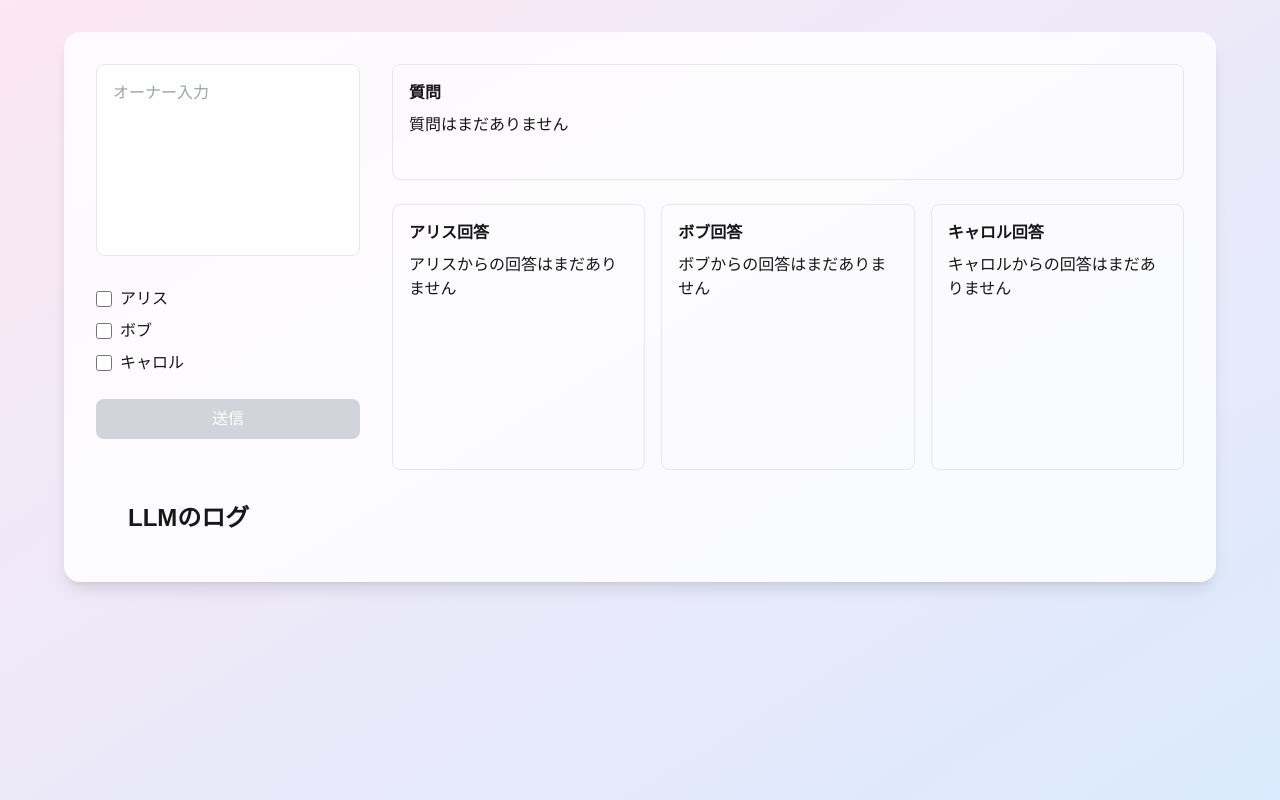
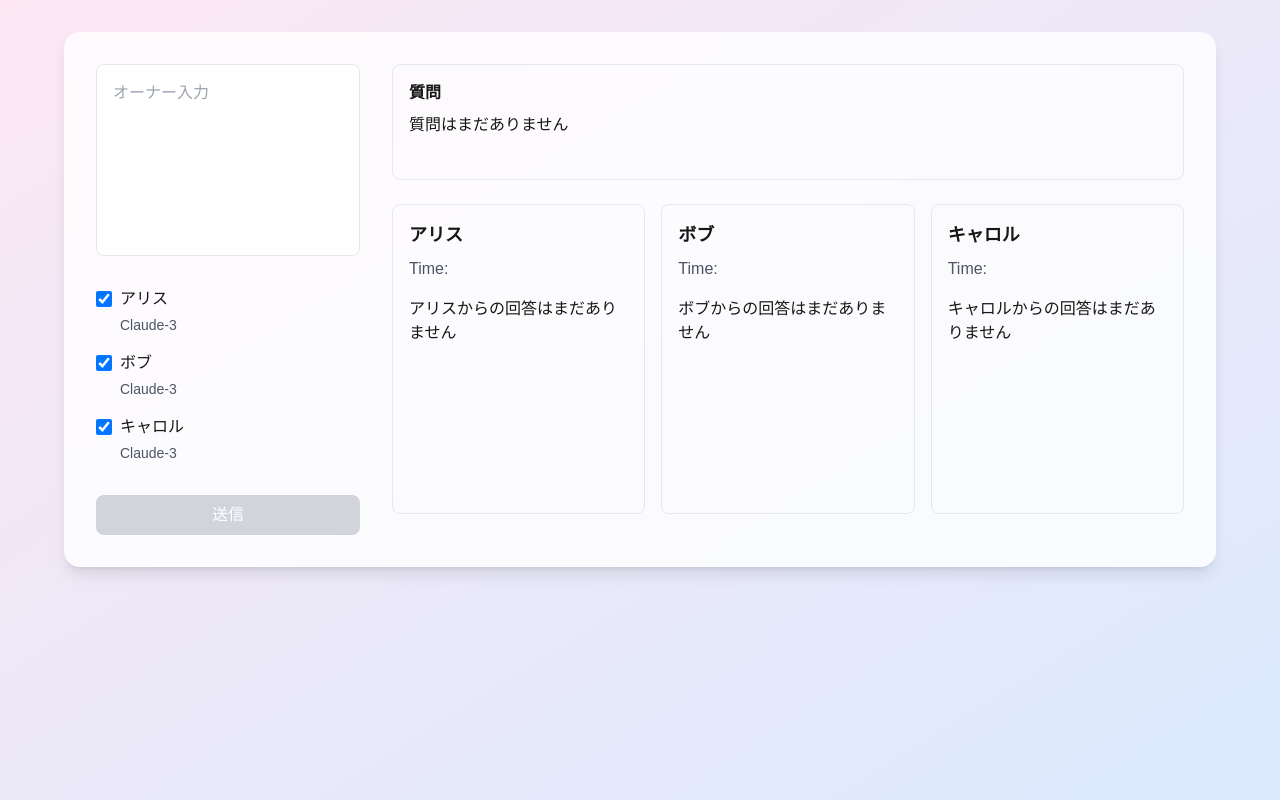
Before and after one commit to Nyukimin/MultiChat, a Next.js app: page / in a window 1280 px wide. Built offline with nearby package versions, Linux system fonts and the light colour scheme.

Commit message:
# 変更履歴
## UIの改善
- LLMログの削除
- キャラクター選択エリアにLLM名を追加
- チェックボックスの初期値を全てONに設定

## 主な修正点
- page.tsxのリファクタリング
- キャラクターIDの統一
- 不要な機能の削除

```diff
--- a/app/page.tsx
+++ b/app/page.tsx
@@ -3,42 +3,39 @@
 import React, { useState, useEffect } from 'react';
 import { ChatProvider } from '@/app/lib/context/ChatContext';
 
-interface LLMLog {
-  timestamp: Date;
-  characterId: string;
-  instruction: string;
-  response: string;
-}
-
 interface CharacterResponse {
   characterId: string;
   message: string;
+  llmName?: string;
+  responseTime?: number;
+  tokensPerSecond?: number;
+  questionTimestamp?: Date;
+  responseTimestamp?: Date;
 }
 
 export default function Home() {
-  const [selectedCharacters, setSelectedCharacters] = useState<string[]>([])
+  const [selectedCharacters, setSelectedCharacters] = useState<string[]>(['character1', 'character2', 'character3'])
   const [ownerInput, setOwnerInput] = useState('');
   const [characterResponses, setCharacterResponses] = useState<CharacterResponse[]>([]);
-  const [llmLogs, setLlmLogs] = useState<LLMLog[]>([]);
   const [serverConfig, setServerConfig] = useState<any>(null);
   const [question, setQuestion] = useState('');
 
   // キャラクターリストの定義
   const characters = [
     {
-      id: 'alice',
+      id: 'character1',
       name: 'アリス',
       avatar: '/avatars/alice.png',
       description: '明るく活発な少女'
     },
     {
-      id: 'bob',
+      id: 'character2',
       name: 'ボブ',
       avatar: '/avatars/bob.png',
       description: '冷静で論理的な青年'
     },
     {
-      id: 'carol',
+      id: 'character3',
       name: 'キャロル',
       avatar: '/avatars/carol.png',
       description: '優しく思いやりのある女性'
@@ -47,6 +44,8 @@ export default function Home() {
 
   const handleSendInstruction = async () => {
     if (!ownerInput.trim()) return;
+
+    const questionTimestamp = new Date();
 
     try {
       const response = await fetch('/api/generate', {
@@ -65,27 +64,21 @@ export default function Home() {
       }
 
       const data = await response.json();
+      const responseTimestamp = new Date();
 
-      // 各キャラクターの応答をログに追加
-      const newLogs = data.responses.map((resp: { characterId: string; message: string }) => ({
-        timestamp: new Date(),
-        characterId: resp.characterId,
-        instruction: ownerInput,
-        response: resp.message
+      const enrichedResponses = data.responses.map((resp: any) => ({
+        ...resp,
+        llmName: 'Claude-3-Opus',
+        questionTimestamp,
+        responseTimestamp,
+        responseTime: (responseTimestamp.getTime() - questionTimestamp.getTime()) / 1000,
+        tokensPerSecond: resp.tokenCount ? resp.tokenCount / ((responseTimestamp.getTime() - questionTimestamp.getTime()) / 1000) : 0
       }));
 
-      setLlmLogs(prevLogs => [...newLogs, ...prevLogs]); // 新しいログを先頭に追加
-      setCharacterResponses(data.responses); // キャラクターの回答を更新
+      setCharacterResponses(enrichedResponses);
       setOwnerInput('');
     } catch (error) {
       console.error('エラー:', error);
-      // エラーをログに追加
-      setLlmLogs(prevLogs => [{
-        timestamp: new Date(),
-        characterId: 'system',
-        instruction: ownerInput,
-        response: `エラーが発生しました: ${error instanceof Error ? error.message : '不明なエラー'}`
-      }, ...prevLogs]);
     }
   };
 
@@ -93,6 +86,12 @@ export default function Home() {
   const getCharacterName = (id: string) => {
     const character = characters.find(c => c.id === id);
     return character ? character.name : id;
+  };
+
+  // 時刻をHH:MM:SS形式でフォーマット
+  const formatTime = (date?: Date) => {
+    if (!date) return '';
+    return date.toLocaleTimeString('ja-JP', { hour: '2-digit', minute: '2-digit', second: '2-digit' });
   };
 
   return (
@@ -115,7 +114,8 @@ export default function Home() {
               {/* キャラクター選択エリア */}
               <div>
                 {characters.map((character) => (
-                  <div key={character.id} className="flex items-center space-x-2 mb-2">
+                  <div key={character.id} className="mb-4">
+                    <div className="flex items-center space-x-2 mb-1">
                       <input
                         type="checkbox"
                         id={character.id}
@@ -130,6 +130,8 @@ export default function Home() {
                         className="w-4 h-4"
                       />
                       <label htmlFor={character.id}>{character.name}</label>
+                    </div>
+                    <div className="text-sm text-gray-600 ml-6">Claude-3</div>
                   </div>
                 ))}
               </div>
@@ -155,43 +157,29 @@ export default function Home() {
 
               {/* キャラクター回答エリア */}
               <div className="grid grid-cols-3 gap-4">
-                {characters.map((character) => (
+                {characters.map((character) => {
+                  const characterResponse = characterResponses.find(resp => resp.characterId === character.id);
+                  return (
                     <div key={character.id} className="border rounded-lg p-4">
-                    <h2 className="font-bold mb-2">{character.name}回答</h2>
-                    <div className="min-h-[200px]">
-                      {characterResponses.find(resp => resp.characterId === character.id)?.message ||
-                       `${character.name}からの回答はまだありません`}
+                      <div className="mb-4">
+                        <h2 className="font-bold text-lg mb-2">{character.name}</h2>
+                        <div className="text-gray-600 space-y-1">
+                          <div>Time: {formatTime(characterResponse?.responseTimestamp)}</div>
+                          {characterResponse?.responseTime && (
+                            <div>Diff: {characterResponse.responseTime.toFixed(2)}秒</div>
+                          )}
+                          {characterResponse?.tokensPerSecond && (
+                            <div>{characterResponse.tokensPerSecond.toFixed(1)}token/sec</div>
+                          )}
                         </div>
                       </div>
-                ))}
+                      <div className="min-h-[200px]">
+                        {characterResponse?.message || `${character.name}からの回答はまだありません`}
                       </div>
                     </div>
+                  );
+                })}
               </div>
-
-          {/* LLMログセクション */}
-          <div className="max-w-5xl mx-auto mt-8">
-            <h2 className="text-2xl font-bold mb-4">LLMのログ</h2>
-            <div className="space-y-4">
-              {llmLogs.map((log, index) => (
-                <div key={index} className="bg-white/90 p-4 rounded-lg shadow-sm">
-                  <div className="flex items-center justify-between mb-2">
-                    <span className="font-semibold text-purple-600">
-                      {getCharacterName(log.characterId)}
-                    </span>
-                    <span className="text-gray-500 text-sm">
-                      {log.timestamp.toLocaleString()}
-                    </span>
-                  </div>
-                  <div className="mb-2">
-                    <span className="text-gray-600 font-medium">指示:</span>
-                    <p className="text-gray-800 ml-2">{log.instruction}</p>
-                  </div>
-                  <div>
-                    <span className="text-gray-600 font-medium">応答:</span>
-                    <p className="text-gray-800 ml-2 whitespace-pre-wrap">{log.response}</p>
-                  </div>
-                </div>
-              ))}
             </div>
           </div>
         </div>
```
Lines whose indentation alone changed are shown as unchanged.
